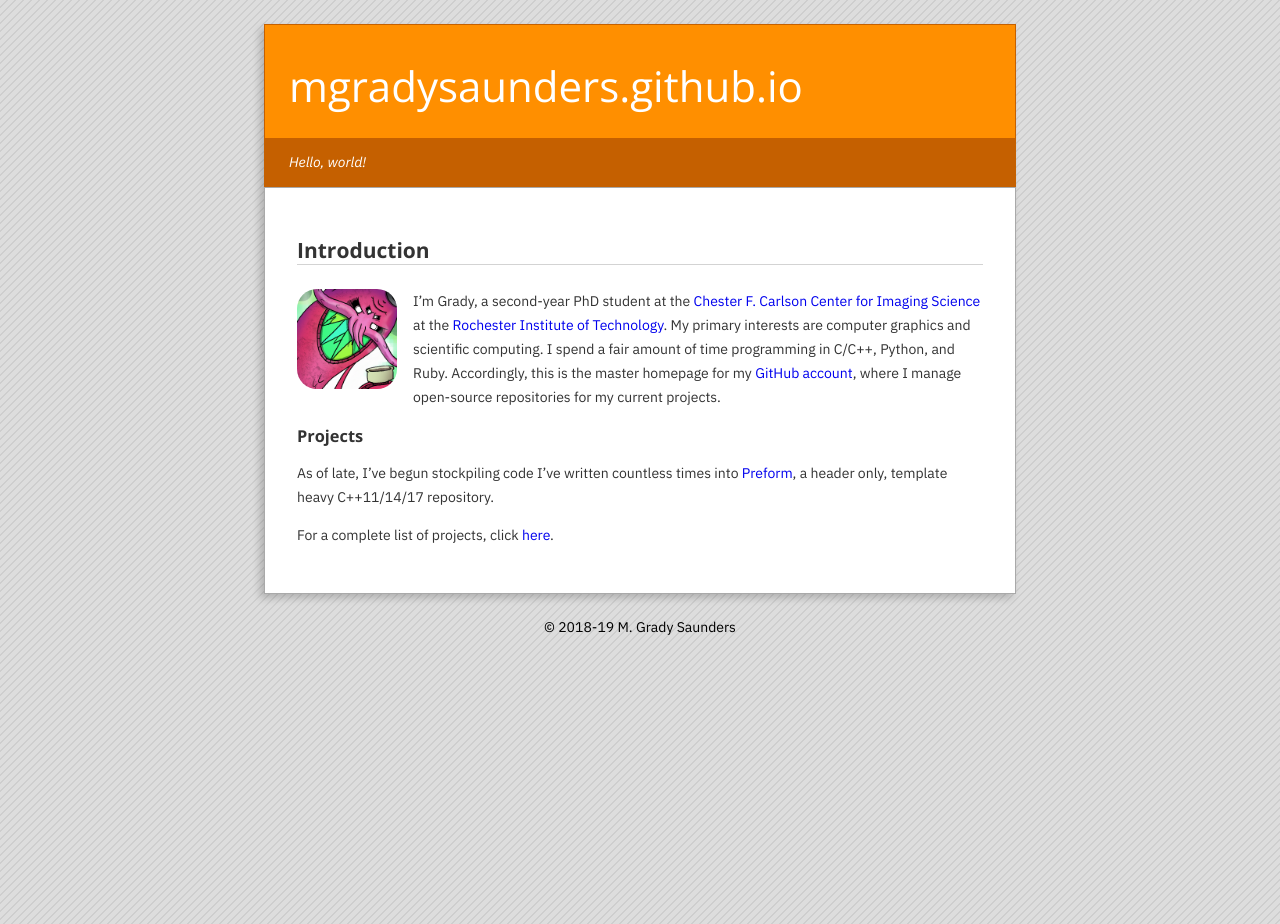
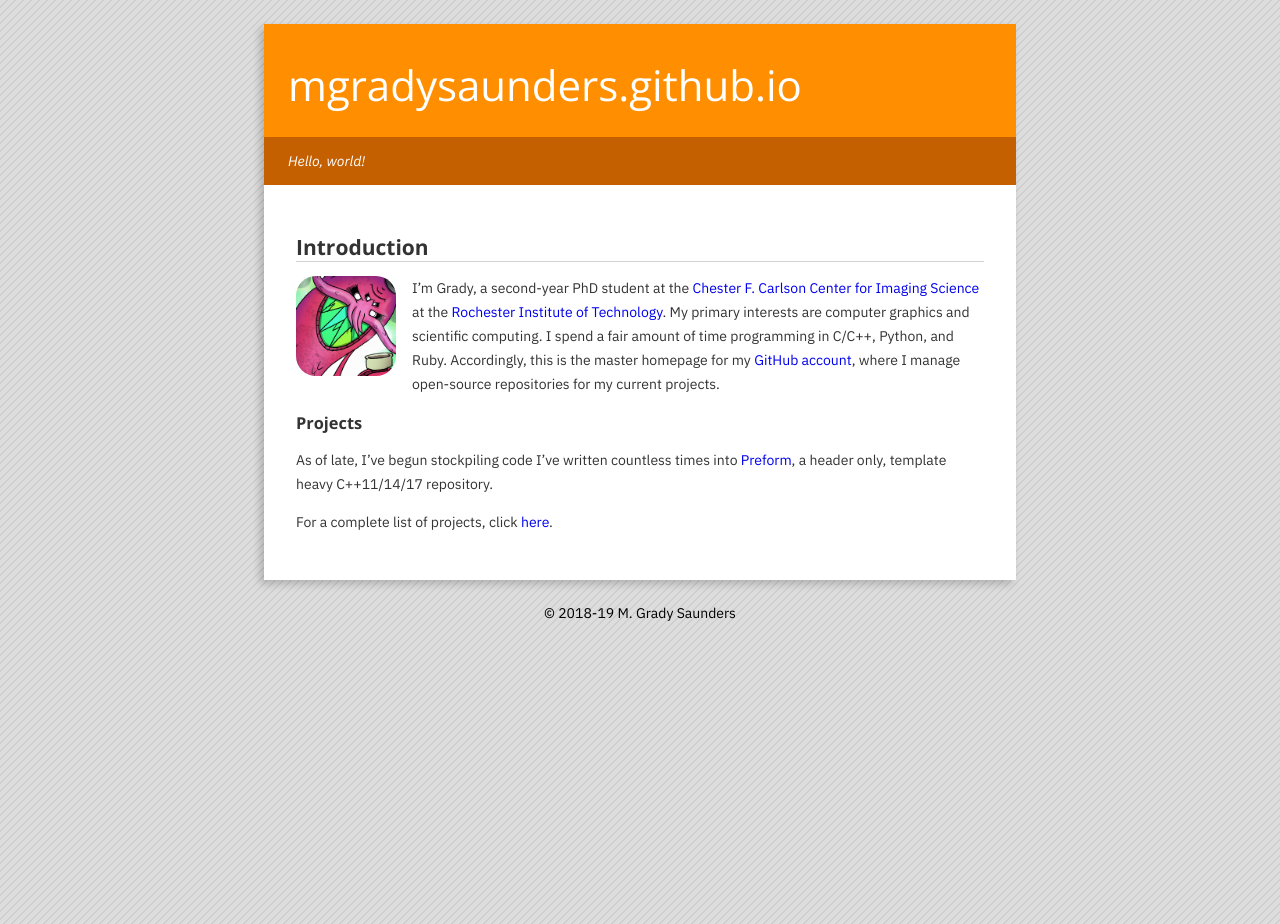
Before and after one commit to mgradysaunders/mgradysaunders.github.io, a Jekyll site: the page built from index.md, in a window 1280 px wide. Built offline with Jekyll 4.4.1, drawn with Linux system fonts in a browser that asks for light colours.

Commit message:
simplify

```diff
--- a/assets/css/_style.scss
+++ b/assets/css/_style.scss
@@ -17,7 +17,7 @@ body {
         line-height: 24px; }
     h1 {
         font-size: 150%;
-        margin-bottom: 24px; }
+        margin-bottom: 8px; }
     h2 {
         font-size: 150%; }
     code {
@@ -26,6 +26,7 @@ body {
     font-weight: 400;
     font-family: $BODY_FONT_FAMILY; }
 
+/*
 .docs-menu {
     width: 25%;
     float: left;
@@ -82,6 +83,7 @@ body {
             text-decoration: none; }
         list-style-position: outside;
         list-style-type: none; } }
+*/
 
 .page-frame {
     padding-left: 16px;
@@ -103,12 +105,13 @@ body {
         font-size: 300%; }
     h1, h2, h3, h4, h5, h6 {
         border: none; }
-    border-width: 1px;
+    border-width: 0px;
+/*  border-width: 1px;
     border-style: solid;
     border-color: darkorange;
     border-bottom-width: 1px;
     border-bottom-style: solid;
-    border-bottom-color: darkorange; }
+    border-bottom-color: darkorange;  */ }
 
 .page-head-1 {
     margin: 0;
@@ -134,9 +137,10 @@ body {
     padding: 32px;
     color: #333;
     background: white;
-    border-width: 1px;
+    border-width: 0px;
+/*  border-width: 1px;
     border-style: solid;
-    border-color: darkgray; }
+    border-color: darkgray;  */}
 
 h1 {
     border-bottom-width: 1px;
--- a/assets/css/style.css
+++ b/assets/css/style.css
@@ -35,42 +35,47 @@ body {
     line-height: 24px; }
   body h1 {
     font-size: 150%;
-    margin-bottom: 24px; }
+    margin-bottom: 8px; }
   body h2 {
     font-size: 150%; }
   body code {
     font-size: 14px; }
 
+/*
 .docs-menu {
     width: 25%;
     float: left;
-  -webkit-box-shadow: -4px 4px 8px 0 rgba(0, 0, 0, 0.2);
-  -moz-box-shadow: -4px 4px 8px 0 rgba(0, 0, 0, 0.2);
-  box-shadow: -4px 4px 8px 0 rgba(0, 0, 0, 0.2); }
+    @include box-shadow(4px, 8px, 0.2); }
 
 .docs-menu-head {
     margin: 0;
     padding: 16px;
     background: orange;
     color: white;
+    h1 {
+        font-size: 300%; }
+    h1, h2, h3, h4, h5, h6 {
+        border: none; }
     border-width: 1px;
     border-style: solid;
     border-color: darkorange;
     border-bottom-width: 1px;
     border-bottom-style: solid;
-  border-bottom-color: darkorange; }
-  .docs-menu-head h1 {
-    font-size: 300%; }
-  .docs-menu-head h1, .docs-menu-head h2, .docs-menu-head h3, .docs-menu-head h4, .docs-menu-head h5, .docs-menu-head h6 {
-    border: none; }
-  .docs-menu-head a {
+    border-bottom-color: darkorange;
+    a {
+        &:hover {
+            text-decoration: underline; }
         color: white;
         font-weight: normal;
-    text-decoration: none; }
-    .docs-menu-head a:hover {
-      text-decoration: underline; }
+        text-decoration: none; }  }
 
 .docs-menu-body {
+    h3 {
+        color: gray;
+        margin-top: 4px;
+        font-size: 11px;
+        font-weight: normal;
+        font-family: $BODY_FONT_FAMILY; }
     margin: 0;
     padding: 16px;
     color: #333;
@@ -78,28 +83,22 @@ body {
     border-width: 1px;
     border-style: solid;
     border-color: darkgray;
-  border-top: none; }
-  .docs-menu-body h3 {
-    color: gray;
-    margin-top: 4px;
-    font-size: 11px;
-    font-weight: normal;
-    font-family: "IBM Plex Sans", sans-serif; }
-  .docs-menu-body li {
+    border-top: none;
+    li {
         font-size: 11px;
         padding-top: 4px;
         padding-bottom: 8px;
         margin-left: -24px;
-    list-style-position: outside;
-    list-style-type: none; }
-    .docs-menu-body li a {
+        a {
+            &:hover {
+                text-decoration: underline;
+                color: gray; }
             color: black;
             font-weight: normal;
             text-decoration: none; }
-      .docs-menu-body li a:hover {
-        text-decoration: underline;
-        color: gray; }
-
+        list-style-position: outside;
+        list-style-type: none; } }
+*/
 .page-frame {
   padding-left: 16px;
   padding-right: 16px;
@@ -118,12 +117,13 @@ body {
   padding: 0;
   background: orange;
   color: white;
-  border-width: 1px;
+  border-width: 0px;
+  /*  border-width: 1px;
       border-style: solid;
       border-color: darkorange;
       border-bottom-width: 1px;
       border-bottom-style: solid;
-  border-bottom-color: darkorange; }
+      border-bottom-color: darkorange;  */ }
   .page-head h1 {
     font-size: 300%; }
   .page-head h1, .page-head h2, .page-head h3, .page-head h4, .page-head h5, .page-head h6 {
@@ -153,9 +153,10 @@ body {
   padding: 32px;
   color: #333;
   background: white;
-  border-width: 1px;
+  border-width: 0px;
+  /*  border-width: 1px;
       border-style: solid;
-  border-color: darkgray; }
+      border-color: darkgray;  */ }
 
 h1 {
   border-bottom-width: 1px;
```
Lines whose indentation alone changed are shown as unchanged.
